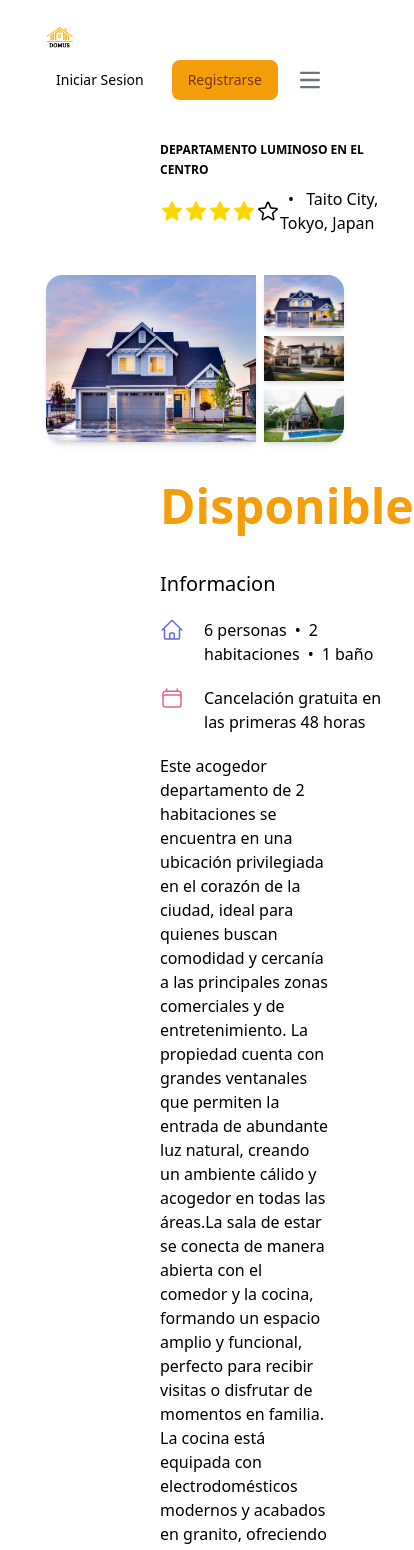
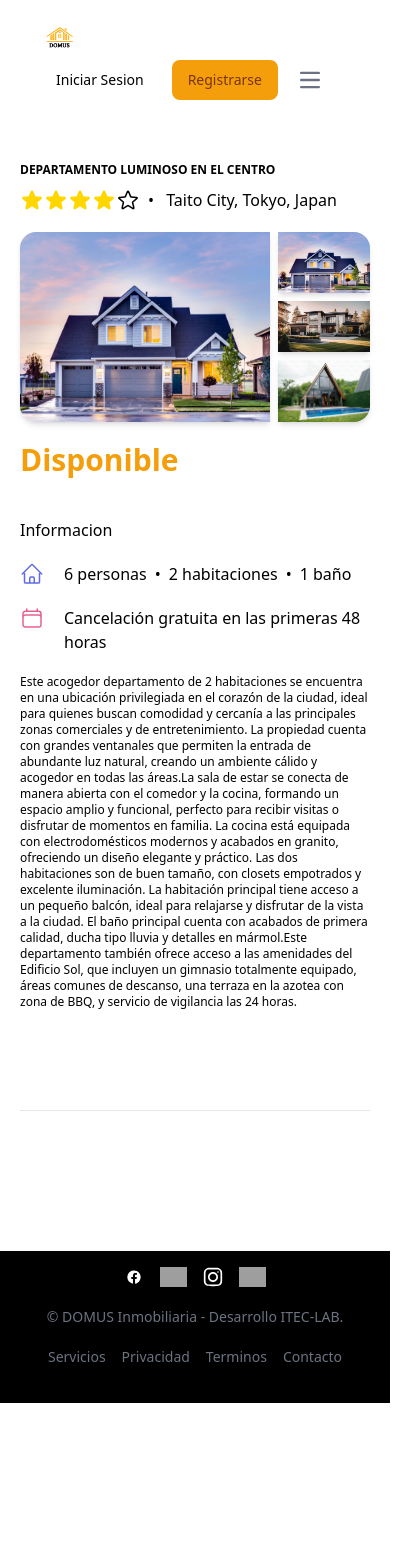
Before and after one commit to MateoGurrea02/domus-frontend, a React (Vite) app: page /property/detail in a window 390 px wide. Shown: the top 1550 px of the page, 414 px wide, since content can reach past the window. After the commit the page ends 1403 px from the top, so only its background shows below. Built offline with nearby package versions, Linux system fonts and the light colour scheme; grey boxes are pictures that could not be loaded; what tailwindcss-animated would draw is missing.

Commit message:
fix y agregando container

```diff
--- a/src/components/Gallery.jsx
+++ b/src/components/Gallery.jsx
@@ -1,11 +1,11 @@
 const Gallery = ({imgMain, imgListSecondary})=>{
   return(
     <>
-      <div className="flex justify-center m-5">
-        <div className='flex w-3/5'>
+      <div className="flex justify-center">
+        <div className='flex w-5/6'>
           <img className='rounded-l-2xl shadow-md' src={imgMain} alt="" />
         </div>
-        <div className='flex flex-col w-1/4 rounded-md'>
+        <div className='flex flex-col w-2/6 rounded-md'>
           <img className='rounded-tr-2xl ml-2 duration-200 hover:rounded-2xl shadow-md ' src={imgListSecondary[0]} alt="" />
           <img className='mt-2 ml-2 duration-200 hover:rounded-2xl shadow-md' src={imgListSecondary[1]} alt="" />
           <img className='rounded-br-2xl mt-2 ml-2 duration-200 hover:rounded-2xl shadow-md' src={imgListSecondary[2]} alt="" />
--- a/src/pages/PropertyDetail.jsx
+++ b/src/pages/PropertyDetail.jsx
@@ -5,14 +5,16 @@ import casa1 from '../assets/casa1.jpeg'
 import RateStars from "../components/RateStars"
 import Header from "../components/Header"
 import Footer from "../components/Footer"
+import { Container } from "../components/container/Container"
 
 const PropertyDetail = ()=>{
   let list = [casa2,casa,casa1]
   return (
     <>
       <Header/>
+      <Container>
       <div className="flex flex-col mb-10">
-        <div className="flex flex-col ml-40 my-5">
+        <div className="flex flex-col my-5">
           <h6 class="mb-2 block font-sans text-xs md:text-base font-semibold uppercase leading-relaxed tracking-normal antialiased">Departamento Luminoso en el Centro</h6>
           <div className="flex items-center">
             <RateStars rate={4}/>
@@ -20,16 +22,16 @@ const PropertyDetail = ()=>{
           </div>
         </div>
         <Gallery imgMain={casa2} imgListSecondary={list}/>
-        <div className="ml-40 my-5">
-          <h2 className="text-amber-500 text-5xl font-bold">Disponible</h2>
-          <h3 className="text-xl mt-10">Informacion</h3>
+        <div className="my-5">
+          <h2 className="text-amber-500 text-3xl md:text-5xl font-bold">Disponible</h2>
+          <h3 className="md:text-xl mt-10">Informacion</h3>
           <div className="flex mt-5">
             <div className="mr-5">
               <svg xmlns="http://www.w3.org/2000/svg" fill="none" viewBox="0 0 24 24" strokeWidth={1.5} stroke="#636AE8" className="size-6">
                 <path strokeLinecap="round" strokeLinejoin="round" d="m2.25 12 8.954-8.955c.44-.439 1.152-.439 1.591 0L21.75 12M4.5 9.75v10.125c0 .621.504 1.125 1.125 1.125H9.75v-4.875c0-.621.504-1.125 1.125-1.125h2.25c.621 0 1.125.504 1.125 1.125V21h4.125c.621 0 1.125-.504 1.125-1.125V9.75M8.25 21h8.25" />
               </svg>
             </div>
-            <p>6 personas<span className="mx-2">•</span>2 habitaciones<span className="mx-2">•</span>1 baño</p>
+            <p className="md:text-xl">6 personas<span className="mx-2">•</span>2 habitaciones<span className="mx-2">•</span>1 baño</p>
           </div>
           <div className="flex mt-5">
             <div className="mr-5">
@@ -40,13 +42,14 @@ const PropertyDetail = ()=>{
             </div>
             <p>Cancelación gratuita en las primeras 48 horas</p>
           </div>
-          <p className="w-3/4 mt-5">Este acogedor departamento de 2 habitaciones se encuentra en una ubicación privilegiada en el corazón de la ciudad, ideal para quienes buscan comodidad y cercanía a las principales zonas comerciales y de entretenimiento. La propiedad cuenta con grandes ventanales que permiten la entrada de abundante luz natural, creando un ambiente cálido y acogedor en todas las áreas.La sala de estar se conecta de manera abierta con el comedor y la cocina, formando un espacio amplio y funcional, perfecto para recibir visitas o disfrutar de momentos en familia. La cocina está equipada con electrodomésticos modernos y acabados en granito, ofreciendo un diseño elegante y práctico.
+          <p className="text-xs md:text-base md:w-3/4 mt-5">Este acogedor departamento de 2 habitaciones se encuentra en una ubicación privilegiada en el corazón de la ciudad, ideal para quienes buscan comodidad y cercanía a las principales zonas comerciales y de entretenimiento. La propiedad cuenta con grandes ventanales que permiten la entrada de abundante luz natural, creando un ambiente cálido y acogedor en todas las áreas.La sala de estar se conecta de manera abierta con el comedor y la cocina, formando un espacio amplio y funcional, perfecto para recibir visitas o disfrutar de momentos en familia. La cocina está equipada con electrodomésticos modernos y acabados en granito, ofreciendo un diseño elegante y práctico.
             Las dos habitaciones son de buen tamaño, con closets empotrados y excelente iluminación. La habitación principal tiene acceso a un pequeño balcón, ideal para relajarse y disfrutar de la vista a la ciudad. El baño principal cuenta con acabados de primera calidad, ducha tipo lluvia y detalles en mármol.Este departamento también ofrece acceso a las amenidades del Edificio Sol, que incluyen un gimnasio totalmente equipado, áreas comunes de descanso, una terraza en la azotea con zona de BBQ, y servicio de vigilancia las 24 horas.
           </p>
         </div>
-        <hr className="mx-40 my-20 "/>
+        <hr className="my-20 "/>
 
       </div>
+      </Container>
       <Footer/>
     </>
   )
```
